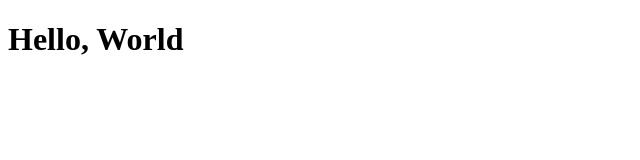
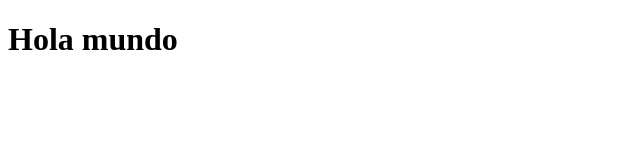
Before and after one commit to Maurivelez/git-baby-steps, a plain HTML site: page index.html in a window 1280 px wide. Shown: the whole page, without its empty margins (0-640 px from the left). Drawn offline with Linux system fonts and the light colour scheme.

Commit message:
update index.html

```diff
--- a/index.html
+++ b/index.html
@@ -6,6 +6,6 @@
     <title>Document</title>
 </head>
 <body>
-    <h1>Hello, World</h1>
+    <h1>Hola mundo</h1>
 </body>
 </html>
```
